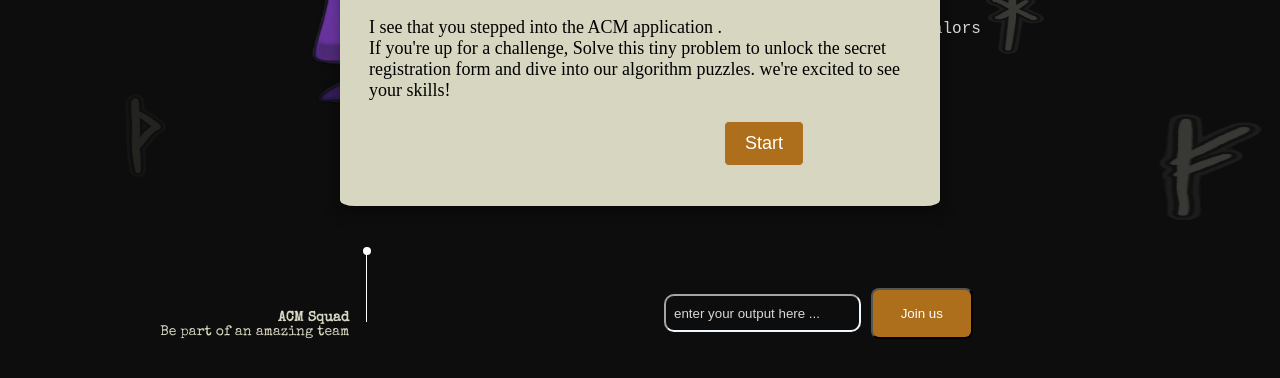
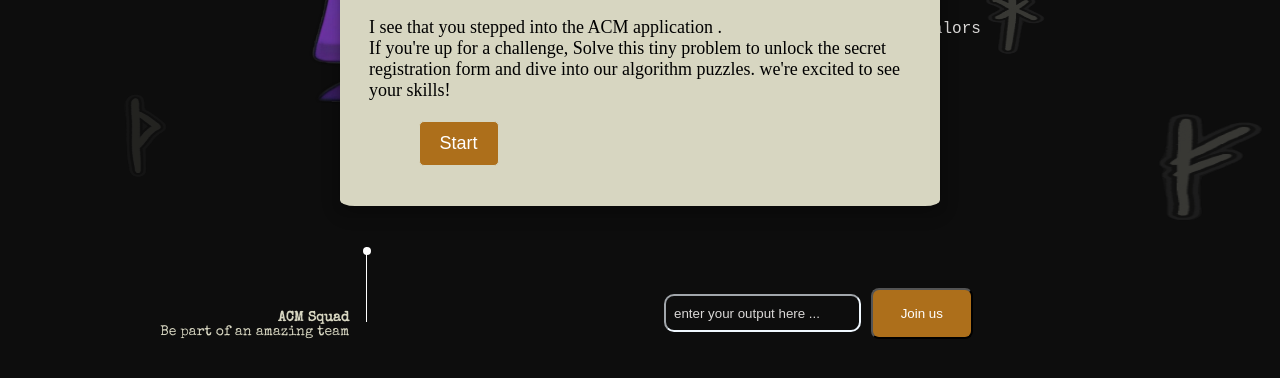
Before and after one commit to Ameur-bellil/puzzle0, a plain HTML site: page index.html in a window 1280 px wide. Shown: the part 360-738 px from the top of the page. Drawn offline with nearby package versions, Linux system fonts and the light colour scheme.

Commit message:
[FIXED]  customize start button

```diff
--- a/index.html
+++ b/index.html
@@ -105,7 +105,9 @@ output = (function1(7))
             </div>
         </section>
         <div class="result_box">
-            <center><div class="complete_text">Welcome to the ACM Club !</div></center>
+            <center>
+                <div class="complete_text">Welcome to the ACM Club !</div>
+            </center>
             <div class="score_text">
                 <p>
                     I see that you stepped into the ACM application .
@@ -116,10 +118,11 @@ output = (function1(7))
                 </p>
             </div>
             <div class="buttons">
-                <button class="start">Start</button>
+                <center>
+                    <button class="start">Start</button>
+                </center>
             </div>
         </div>
-
 
 
     </section>
```
